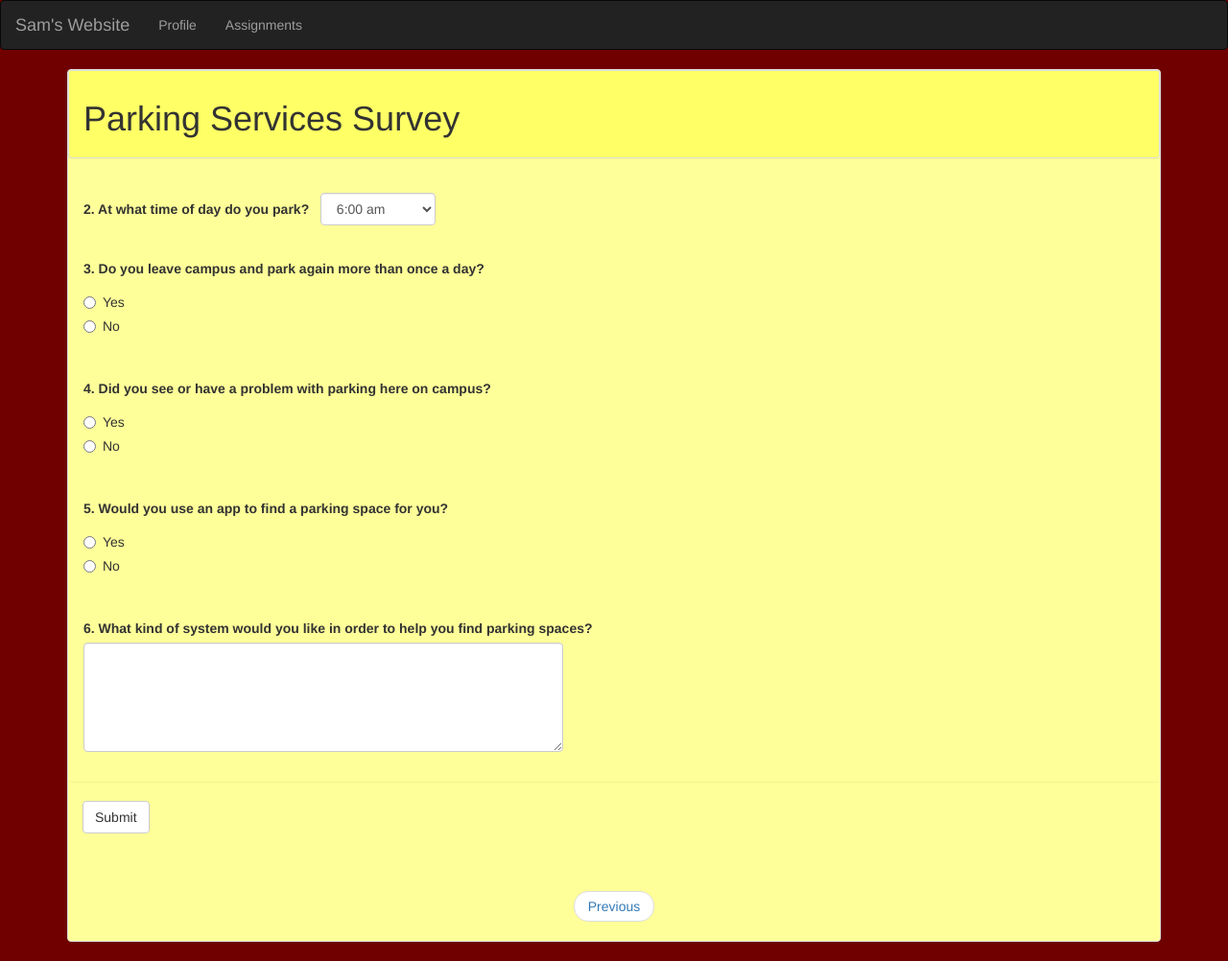
After one commit to hibbards01/cs313, a PHP site: page /form_page2.php in a window 1280 px wide. The commit adds this page. Shown: the whole page at 96% size. Run offline with PHP 8.4, Linux system fonts and the light colour scheme; some libraries are stand-ins or nearby versions.

Commit message:
Creating a survey for parking.

```diff
--- a/assignments.php
+++ b/assignments.php
@@ -15,7 +15,9 @@
       <h1>Assignments</h1>
     </div>
     <div class="panel panel-default">
-      <div class="panel-body">Coming soon!</div>
+      <div class="panel-body">
+        <a href="form.php">Parking Services Survey</a>
+      </div>
     </div>
   </div>
   <footer class="copyright">Copyright &#169; 2015 Samuel Hibbard</footer>
--- /dev/null
+++ b/form_page2.php
@@ -0,0 +1,121 @@
+<!DOCTYPE html>
+<!-- form_page2.php -->
+<html>
+<head>
+  <title>Survey Page 2</title>
+  <!-- Latest compiled and minified CSS -->
+  <link rel="stylesheet" href="http://maxcdn.bootstrapcdn.com/bootstrap/3.3.4/css/bootstrap.min.css">
+
+  <!-- jQuery library -->
+  <script src="https://ajax.googleapis.com/ajax/libs/jquery/1.11.1/jquery.min.js"></script>
+
+  <!-- Latest compiled JavaScript -->
+  <script src="http://maxcdn.bootstrapcdn.com/bootstrap/3.3.4/js/bootstrap.min.js"></script>
+  <link rel="stylesheet" type="text/css" href="style.css">
+  <script type="text/javascript" src="javascript.js"></script>
+</head>
+<body>
+  <?php include_once('header.php') ?>
+  <div class="container">
+    <div class="panel panel-default panel-color">
+      <div class="panel panel-heading panel-color-head">
+        <h1>Parking Services Survey</h1>
+      </div>
+      <div class="panel panel-body panel-color">
+        <form role="form">
+          <label>2. At what time of day do you park?&nbsp;&nbsp;</label>
+          <div class="form-group small-box">
+            <select class="form-control" id="sel1" name="time">
+              <?php
+                for ($i=6; $i < 24; $i++) {
+                  echo "<option>";
+
+                  if ($i > 12) {
+                    $n = $i - 12;
+                    echo "$n:00 pm";
+                  } else {
+                    echo "$i:00 ";
+                    echo ($i == 12) ? "pm" : "am";
+                  }
+
+                  echo "</option>";
+                }
+              ?>
+            </select>
+          </div>
+          <br />
+          <br />
+          <label>3. Do you leave campus and park again more than once a day?</label>
+          <span style="display:none" name="question3" class="glyphicon glyphicon-remove color-red"></span>
+          <br />
+          <div class="form-group">
+            <div class="radio">
+              <label><input type="radio" name="question3" value="yes">Yes</label>
+            </div>
+            <div class="radio">
+              <label><input type="radio" name="question3" value="no">No</label>
+            </div>
+          </div>
+          <br />
+          <br />
+          <label>4. Did you see or have a problem with parking here on campus?</label>
+          <span style="display:none" name="question4" class="glyphicon glyphicon-remove color-red"></span>
+          <br />
+          <div class="form-group">
+            <div class="radio">
+              <label><input type="radio" name="question4" value="yes">Yes</label>
+            </div>
+            <div class="radio">
+              <label><input type="radio" name="question4" value="no">No</label>
+            </div>
+          </div>
+          <br />
+          <br />
+          <div class="que4a">
+            <label>4a. What kind of problem did you see or have?</label>
+            <br />
+            <div class="checkbox">
+              <label><input type="checkbox" name="question4a[]" value="Hard to find Parking up close">Hard to find Parking up close</label>
+            </div>
+            <div class="checkbox">
+              <label><input type="checkbox" name="question4a[]" value="Have to park far away">Have to park far away</label>
+            </div>
+            <div class="checkbox">
+              <label><input type="checkbox" name="question4a[]" value="Other">Other</label>
+            </div>
+            <br />
+            <br />
+          </div>
+          <label>5. Would you use an app to find a parking space for you?</label>
+          <span style="display:none" name="question5" class="glyphicon glyphicon-remove color-red"></span>
+          <br />
+          <div class="form-group">
+            <div class="radio">
+              <label><input type="radio" name="question5" value="yes">Yes</label>
+            </div>
+            <div class="radio">
+              <label><input type="radio" name="question5" value="no">No</label>
+            </div>
+          </div>
+          <br />
+          <br />
+          <label>6. What kind of system would you like in order to help you find parking spaces?</label>
+          <br />
+          <div class="form-group big-box">
+            <textarea class="form-control" rows="5" name="question6" id="comment"></textarea>
+          </div>
+        </div>
+        <button type="submit" class="btn btn-default submit">Submit</button>
+      </form>
+      <br />
+      <br />
+      <p class="color-red inline">You must answer those questions marked with</p>
+      <span style="display:none" name="error" class="glyphicon glyphicon-remove color-red"></span>
+      <br />
+      <ul class="pager">
+        <li><a href="form.php">Previous</a></li>
+      </ul>
+    </div>
+  </div>
+</body>
+</html>
--- a/header.php
+++ b/header.php
@@ -1,13 +1,15 @@
 <?php
   // Grab the url!
   $page = $_SERVER['REQUEST_URI'];
-  $isProfile = true;  // Defualt
+  $isProfile = 0;  // Defualt
 
   // Now change which page is active!
   if (strpos($page, 'index.php') !== false) {
-    $isProfile = true;
+    $isProfile = 0;
   } elseif (strpos($page, 'assignments.php') !== false) {
-    $isProfile = false;
+    $isProfile = 1;
+  } else {
+    $isProfile = 2;
   }
 ?>
 <nav class="navbar navbar-inverse">
@@ -17,10 +19,10 @@
     </div>
     <div>
       <ul class="nav navbar-nav">
-        <li <?php echo ($isProfile === true) ? "class='active'" : ""; ?>>
+        <li <?php echo ($isProfile === 0) ? "class='active'" : ""; ?>>
           <a href="index.php">Profile</a>
         </li>
-        <li <?php echo ($isProfile === false) ? "class='active'" : ""; ?>>
+        <li <?php echo ($isProfile === 1) ? "class='active'" : ""; ?>>
           <a href="assignments.php">Assignments</a>
         </li>
       </ul>
--- a/javascript.js
+++ b/javascript.js
@@ -1,33 +1,53 @@
-/*************************
+/*******************************
 * javascript.js
-************************/
+*   I will be using JQuery here!
+*******************************/
+$(document).ready(function() {
 
-function handleUpdateClick() {
-  // handleUpdateClick
-  if (confirm("Are you sure you want to append text?")) {
-    var text = document.getElementById('text').value;
-    var color = document.getElementById('color').value;
+  // If question 4 is yes display another question
+  $("input[name=question4]").click(function() {
+    // Check if it is marked yes...
+    if ($(this).val() == 'yes') {
+      $("div.que4a").css('display', 'inline');
+    } else {
+      $("div.que4a").css('display', 'none');
+    };
+  });
 
-    appendText(text);
-    updateColor(color);
-  }
+  // Grab all the input tags when you sumbit!
+  $("form").submit(function(event) {
+    // Now check it!
+    var submit = checkRadio($(this).find('input[name=question3]'), $(this));
+    submit = checkRadio($(this).find('input[name=question4]'), $(this));
+    submit = checkRadio($(this).find('input[name=question5]'), $(this));
+
+    // If this is true then don't submit it!
+    if (!submit) {
+      // Pause the submit
+      event.preventDefault();
+
+      // Show the error message
+      $("p.inline").attr('style', 'display: inline');
+      $("span[name=error]").css('display', 'inline');
+    };
+  });
+});
+
+/**************************
+* checkRadio
+*   This will check the radio
+*     buttons and make sure that
+*     at least one is checked.
+**************************/
+function checkRadio (tag, form) {
+  var name = "span[name=" + tag.get(0).name + "]";
+
+  // Are you checked!
+  if (!tag.is(":checked")) {
+    var error = form.find(name);
+    error.attr('style', 'display: inline');
+    return false;
+  };
+
+  return true;
 }
-
-function appendText(text) {
-  var htmlText = document.getElementById('results');
-  htmlText.innerHTML += '\n' + text;
-}
-
-function updateColor(color) {
-  document.getElementById("results").style.backgroundColor = color;
-}
-
-function toggleVisibility() {
-  var isVisible = document.getElementById('results').style
-
-  if (isVisible.visibility === 'hidden') {
-    isVisible.visibility = 'visible';
-  } else {
-    isVisible.visibility = 'hidden';
-  }
-}
--- a/style.css
+++ b/style.css
@@ -35,3 +35,48 @@ body {
 .darken:hover {
   background: #FF6666;
 }
+
+.panel-color {
+  background-color: #FFFF99!important;
+}
+
+.panel-color-head {
+  background-color: #FFFF66!important;
+}
+
+.center {
+  margin-right: auto;
+  margin-left: auto;
+  display: block;
+  width: 477px;
+  height: 621px;
+}
+
+.form-group {
+  display: inline-block;
+}
+
+.small-box {
+  width: 120px;
+}
+
+.big-box {
+  width: 500px;
+}
+
+.que4a {
+  display: none;
+}
+
+.submit {
+  margin-left: 15px;
+}
+
+.color-red {
+  color: red;
+}
+
+p.inline {
+  display: none;
+  margin-left: 20px;
+}
```
Also changed, not shown: form.php (added, +37 -0 lines), campus-pdf-map3.jpg (added).
